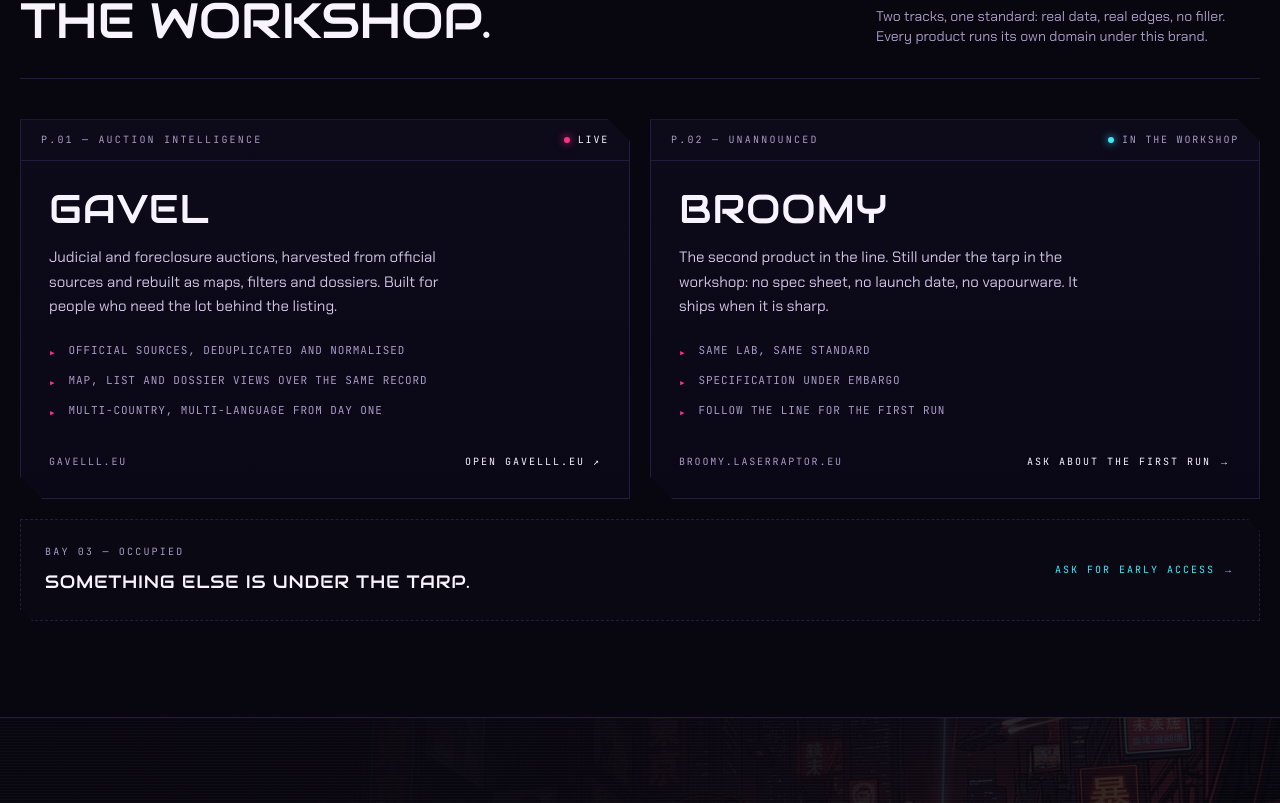
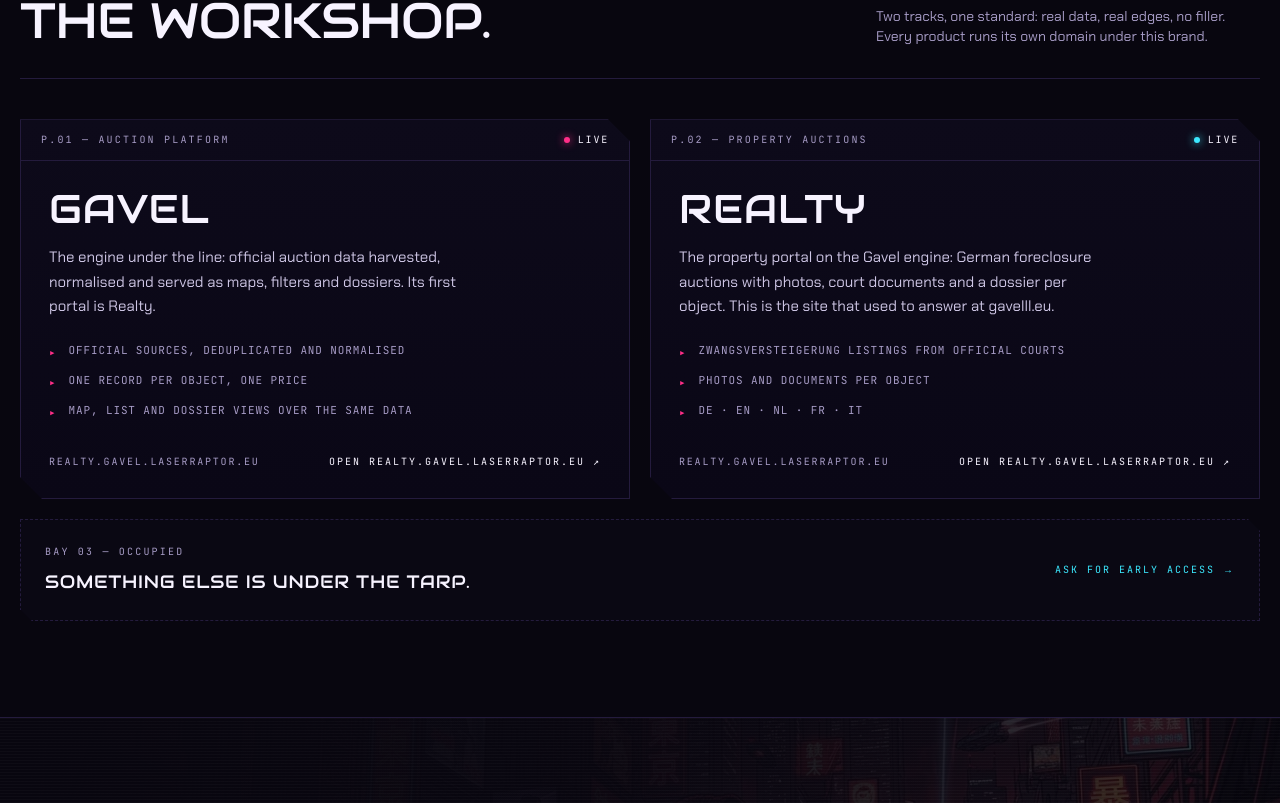
Before and after one commit to psvanzyl/laserraptor, a Next.js app: page / in a window 1280 px wide. Shown: the part 1097-1900 px from the top of the page. Built offline with nearby package versions, Linux system fonts and the light colour scheme.

Commit message:
Replace Broomy with Realty; point the line at realty.gavel.laserraptor.eu

```diff
--- a/src/app/about/page.tsx
+++ b/src/app/about/page.tsx
@@ -6,7 +6,7 @@ import { ARSENAL } from "@/content/site";
 export const metadata: Metadata = {
   title: "The lab",
   description:
-    "LaserRaptor is an independent software lab in Den Haag: the mothership behind Gavel and Broomy, built on 1980s reference material and official data.",
+    "LaserRaptor is an independent software lab in Den Haag: the mothership behind Gavel and Realty, built on 1980s reference material and official data.",
   alternates: { canonical: "/about" },
 };
 
@@ -23,7 +23,7 @@ export default function AboutPage() {
             </h1>
             <p className="mt-6 max-w-[58ch] text-body">
               LaserRaptor is the name the products ship under, and the lab that builds them. Gavel
-              and Broomy are not side quests — they are the line.
+              and Realty are not side quests — they are the line.
             </p>
           </Reveal>
         </div>
@@ -58,7 +58,7 @@ export default function AboutPage() {
             <dl className="mt-10 grid grid-cols-2 gap-x-6 gap-y-5 border-t border-line pt-8">
               {[
                 ["Base", "Den Haag, NL"],
-                ["Products", "Gavel · Broomy"],
+                ["Products", "Gavel · Realty"],
                 ["Model", "Independent"],
                 ["Status", "Shipping"],
               ].map(([k, v]) => (
--- a/src/app/layout.tsx
+++ b/src/app/layout.tsx
@@ -48,7 +48,7 @@ export const metadata: Metadata = {
     "web products",
     "auction data",
     "Gavel",
-    "Broomy",
+    "Realty",
     "Den Haag",
   ],
   authors: [{ name: SITE.name, url: SITE.url }],
--- a/src/app/page.tsx
+++ b/src/app/page.tsx
@@ -44,7 +44,7 @@ export default function HomePage() {
             <Reveal delay={160}>
               <p className="mt-6 max-w-[52ch] text-[16.5px] leading-relaxed text-body">
                 LaserRaptor is the lab behind <span className="text-ink">Gavel</span> and{" "}
-                <span className="text-ink">Broomy</span>. We take official data, build it into tools
+                <span className="text-ink">Realty</span>. We take official data, build it into tools
                 people actually use, and dress the whole thing in arcade neon. Small operation, sharp
                 output.
               </p>
--- a/src/app/products/page.tsx
+++ b/src/app/products/page.tsx
@@ -6,24 +6,24 @@ import { PRODUCTS } from "@/content/site";
 export const metadata: Metadata = {
   title: "The line",
   description:
-    "Gavel and Broomy: the two products built by LaserRaptor. Live products, honest status, one standard.",
+    "Gavel and Realty: the two products built by LaserRaptor. One engine, one live portal, one standard.",
   alternates: { canonical: "/products" },
 };
 
 const SPECS: Record<string, [string, string][]> = {
   gavel: [
     ["Status", "Live"],
-    ["Production", "gavelll.eu"],
+    ["Running at", "realty.gavel.laserraptor.eu"],
     ["Brand domain", "gavel.laserraptor.eu"],
     ["Coverage", "NL · PL · PT · ES"],
     ["Surfaces", "Map · list · dossier"],
   ],
-  broomy: [
-    ["Status", "In the workshop"],
-    ["Production", "—"],
-    ["Brand domain", "broomy.laserraptor.eu"],
-    ["Coverage", "Under embargo"],
-    ["Surfaces", "Under embargo"],
+  realty: [
+    ["Status", "Live"],
+    ["Production", "realty.gavel.laserraptor.eu"],
+    ["Former name", "gavelll.eu"],
+    ["Coverage", "DE · ZVG"],
+    ["Surfaces", "Map · list · dossier"],
   ],
 };
 
--- a/src/content/site.ts
+++ b/src/content/site.ts
@@ -4,7 +4,7 @@ export const SITE = {
   url: "https://laserraptor.eu",
   tagline: "Software with sharp teeth",
   description:
-    "LaserRaptor is an independent software lab in Den Haag. We build data-heavy web products with arcade attitude — Gavel, Broomy and whatever hatches next.",
+    "LaserRaptor is an independent software lab in Den Haag. We build data-heavy web products with arcade attitude — Gavel, Realty and whatever hatches next.",
   email: "hello@laserraptor.eu",
   location: "Den Haag, NL",
   nav: [
@@ -33,36 +33,38 @@ export const PRODUCTS: Product[] = [
   {
     slug: "gavel",
     name: "Gavel",
-    kicker: "Auction intelligence",
+    kicker: "Auction platform",
     status: "LIVE",
     tone: "magenta",
     summary:
-      "Judicial and foreclosure auctions, harvested from official sources and rebuilt as maps, filters and dossiers. Built for people who need the lot behind the listing.",
+      "The engine under the line: official auction data harvested, normalised and served as maps, filters and dossiers. Its first portal is Realty.",
     points: [
       "Official sources, deduplicated and normalised",
-      "Map, list and dossier views over the same record",
-      "Multi-country, multi-language from day one",
+      "One record per object, one price",
+      "Map, list and dossier views over the same data",
     ],
-    href: "https://gavelll.eu",
-    hrefLabel: "gavelll.eu",
-    domain: "gavelll.eu",
+    href: "https://realty.gavel.laserraptor.eu",
+    hrefLabel: "realty.gavel.laserraptor.eu",
+    domain: "realty.gavel.laserraptor.eu",
     image: "/img/raptor-street.webp",
     imageAlt: "A raptor in a red bomber jacket with a railgun on a neon-lit street beside a DeLorean",
   },
   {
-    slug: "broomy",
-    name: "Broomy",
-    kicker: "Unannounced",
-    status: "IN THE WORKSHOP",
+    slug: "realty",
+    name: "Realty",
+    kicker: "Property auctions",
+    status: "LIVE",
     tone: "cyan",
     summary:
-      "The second product in the line. Still under the tarp in the workshop: no spec sheet, no launch date, no vapourware. It ships when it is sharp.",
+      "The property portal on the Gavel engine: German foreclosure auctions with photos, court documents and a dossier per object. This is the site that used to answer at gavelll.eu.",
     points: [
-      "Same lab, same standard",
-      "Specification under embargo",
-      "Follow the line for the first run",
+      "Zwangsversteigerung listings from official courts",
+      "Photos and documents per object",
+      "DE · EN · NL · FR · IT",
     ],
-    domain: "broomy.laserraptor.eu",
+    href: "https://realty.gavel.laserraptor.eu",
+    hrefLabel: "realty.gavel.laserraptor.eu",
+    domain: "realty.gavel.laserraptor.eu",
     image: "/img/mercenary.webp",
     imageAlt: "A T-Rex mercenary in a bomber jacket with a cannon, standing in a burning city",
   },
```
